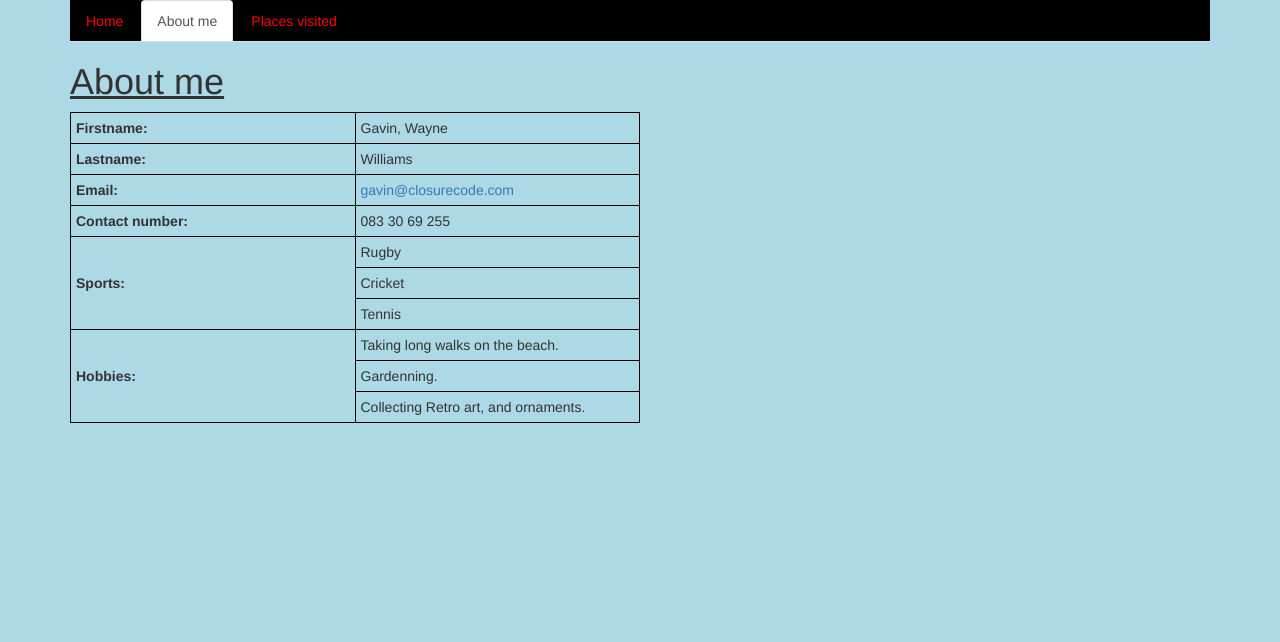
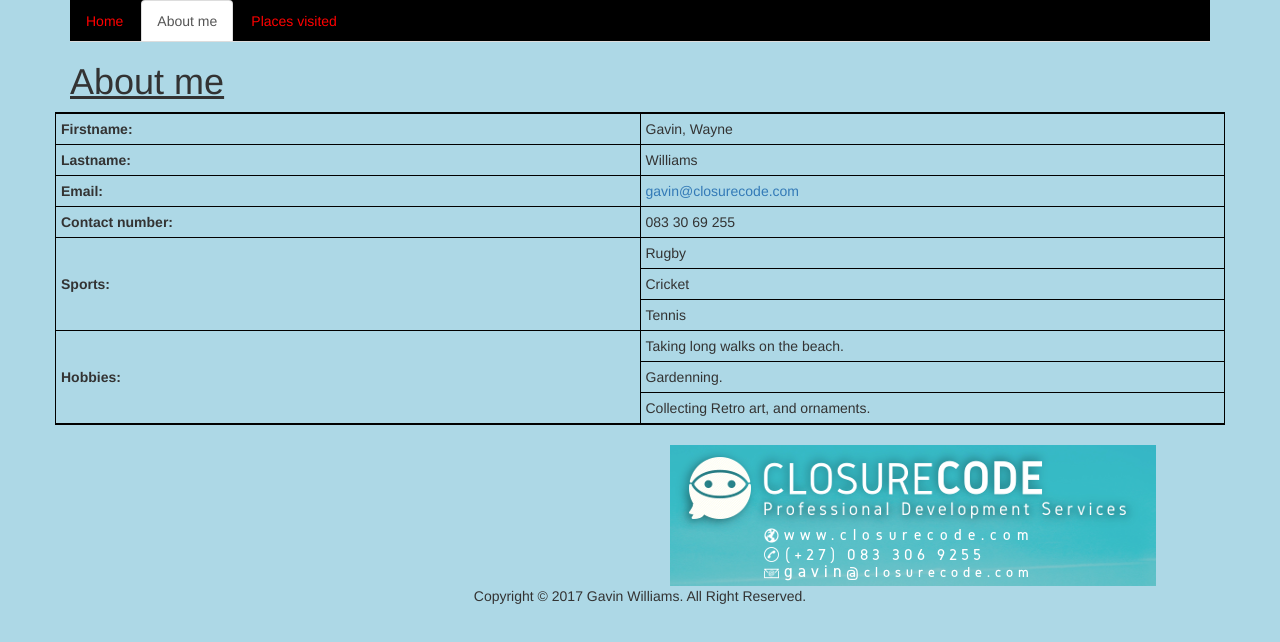
Before and after one commit to frofreak/frofreak.github.io, a plain HTML site: page about-me.html in a window 1280 px wide. Drawn offline with nearby package versions, Linux system fonts and the light colour scheme.

Commit message:
Added Footer

```diff
--- a/about-me.html
+++ b/about-me.html
@@ -17,7 +17,8 @@
         <li role="presentation"><a href="./places.html">Places visited</a></li>
       </ul>
     <h1 title="Just a little bit about me"><u>About me</u></h1>
-    <table>
+  </div>
+    <table class="container">
       <tr>
         <th>Firstname:</th>
         <td>Gavin, Wayne</td>
@@ -54,7 +55,11 @@
       <tr>
         <td>Collecting Retro art, and ornaments. </td>
       </tr>
-  </div>
+    </table><br/>
+  <img class="signature"src="./email_signature_gavin.png" alt="email signature gavin">
+  <footer>
+        <p>Copyright &copy; 2017 Gavin Williams. All Right Reserved.</p>
+  </footer>
   </body>
 </html>
 <style>
@@ -95,4 +100,13 @@ li a {
       padding: 16px;
       text-decoration: none;
 }
+
+footer {
+
+  text-align: center;
+}
+
+img.signature {
+  padding-left: 670px;
+  text-align: center;
 </style>
```
